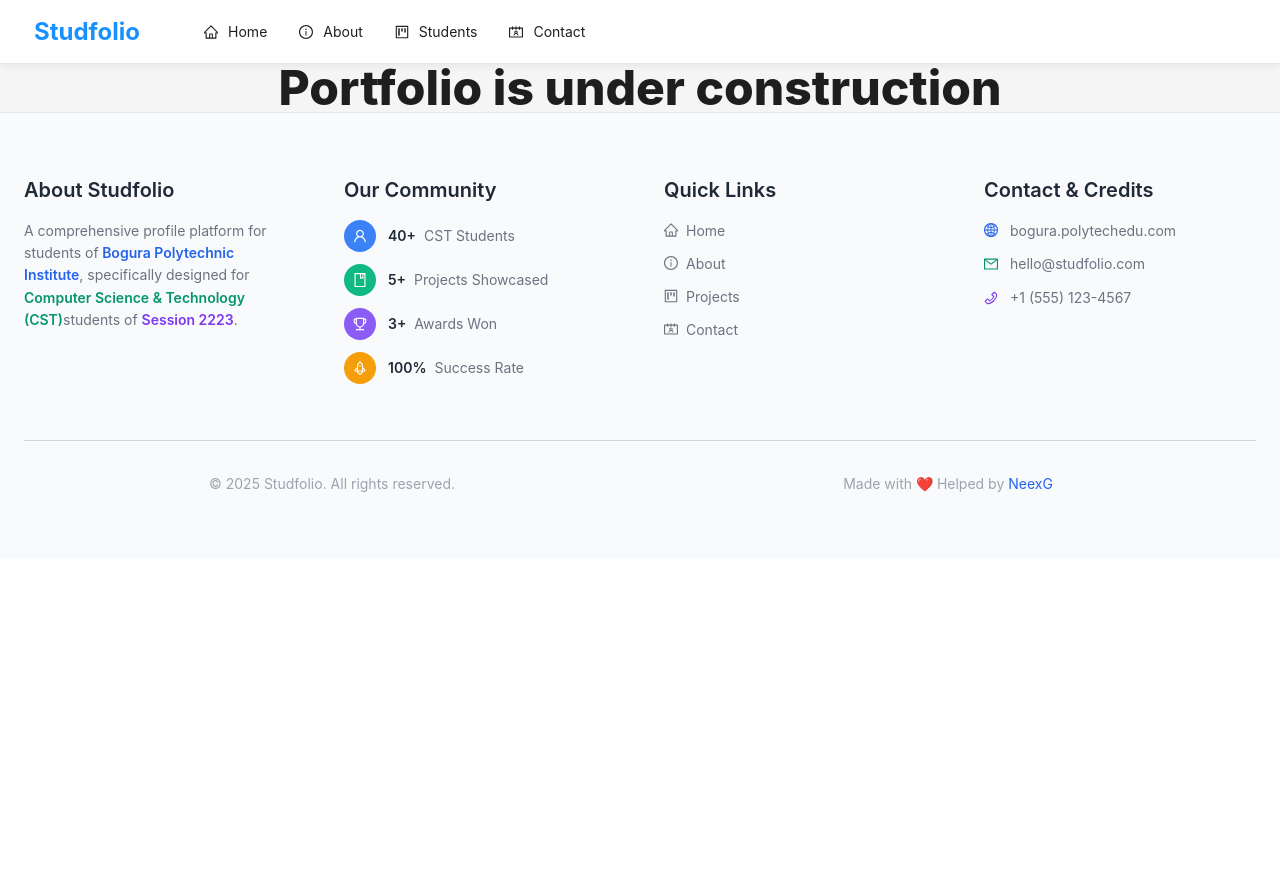
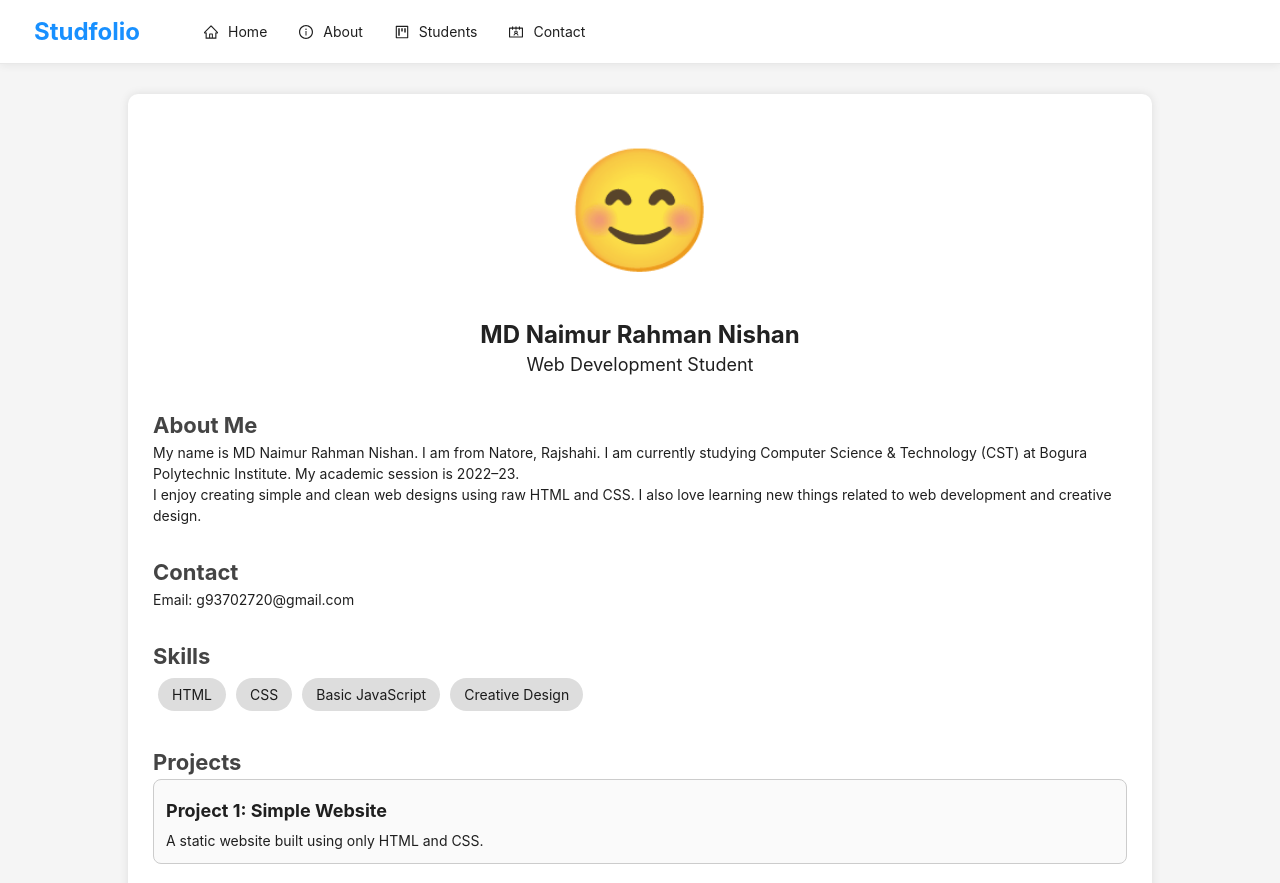
Before and after one commit to abuhosain/studfolio, a React (Vite) app: page /student/715530 in a window 1280 px wide. Shown: the top 883 px of the page. Before the commit the page ends 800 px from the top, so only its background shows below. Built offline with nearby package versions, Linux system fonts and the light colour scheme.

Commit message:
Nishan's portfolio added successfully

```diff
--- a/src/pages/student/Nishan-715530/index.jsx
+++ b/src/pages/student/Nishan-715530/index.jsx
@@ -1,11 +1,112 @@
-import React from 'react';
+import React from "react";
 
 const NishanPortfolio = () => {
-    return (
-        <div>
-            <h1 className="text-center font-extrabold text-5xl">Portfolio is under construction</h1>
+  return (
+    <>
+      <style
+        dangerouslySetInnerHTML={{
+          __html: `
+    body{
+      font-family: Arial, sans-serif;
+      background: #d7f0ff;
+      margin: 0;
+      padding: 0;
+    }
+    .container{
+      width: 80%;
+      margin: 30px auto;
+      background: #ffffff;
+      padding: 25px;
+      border-radius: 10px;
+      box-shadow: 0 0 10px rgba(0,0,0,0.1);
+    }
+    .profile{
+      text-align: center;
+    }
+    .emoji-profile{
+      font-size: 120px;
+      display: inline-block;
+      margin-bottom: 10px;
+    }
+    h1{
+      text-align: center;
+      color: #222;
+      margin-top: 10px;
+    }
+    h2{
+      margin-top: 30px;
+      color: #444;
+    }
+    .skills span{
+      display: inline-block;
+      padding: 6px 14px;
+      background: #ddd;
+      border-radius: 20px;
+      margin: 5px;
+    }
+    .project{
+      margin-bottom: 20px;
+      padding: 12px;
+      border: 1px solid #ccc;
+      border-radius: 8px;
+      background: #fafafa;
+    }
+    .project h3{
+      margin: 5px 0;
+    }
+          `,
+        }}
+      />
+
+      <div className="container">
+        <div className="profile">
+          <div className="emoji-profile">😊</div>
+          <h1 className="text-2xl font-bold">MD Naimur Rahman Nishan</h1>
+          <p className="text-lg">Web Development Student</p>
         </div>
-    );
+
+        <h2 className="text-[22px] font-bold">About Me</h2>
+        <p>
+          My name is MD Naimur Rahman Nishan. I am from Natore, Rajshahi. I am
+          currently studying Computer Science & Technology (CST) at Bogura
+          Polytechnic Institute. My academic session is 2022–23.
+        </p>
+        <p>
+          I enjoy creating simple and clean web designs using raw HTML and CSS.
+          I also love learning new things related to web development and
+          creative design.
+        </p>
+
+        <h2 className="text-[22px] font-bold">Contact</h2>
+        <p>Email: g93702720@gmail.com</p>
+
+        <h2 className="text-[22px] font-bold">Skills</h2>
+        <div className="skills">
+          <span>HTML</span>
+          <span>CSS</span>
+          <span>Basic JavaScript</span>
+          <span>Creative Design</span>
+        </div>
+
+        <h2 className="text-[22px] font-bold">Projects</h2>
+
+        <div className="project">
+          <h3 className="text-lg font-bold">Project 1: Simple Website</h3>
+          <p>A static website built using only HTML and CSS.</p>
+        </div>
+
+        <div className="project">
+          <h3 className="text-lg font-bold">Project 2: Student Bio Page</h3>
+          <p>A simple biography page containing basic information.</p>
+        </div>
+
+        <div className="project">
+          <h3 className="text-lg font-bold">Project 3: Image Gallery</h3>
+          <p>An image gallery layout designed using CSS Grid.</p>
+        </div>
+      </div>
+    </>
+  );
 };
 
 export default NishanPortfolio;
```
